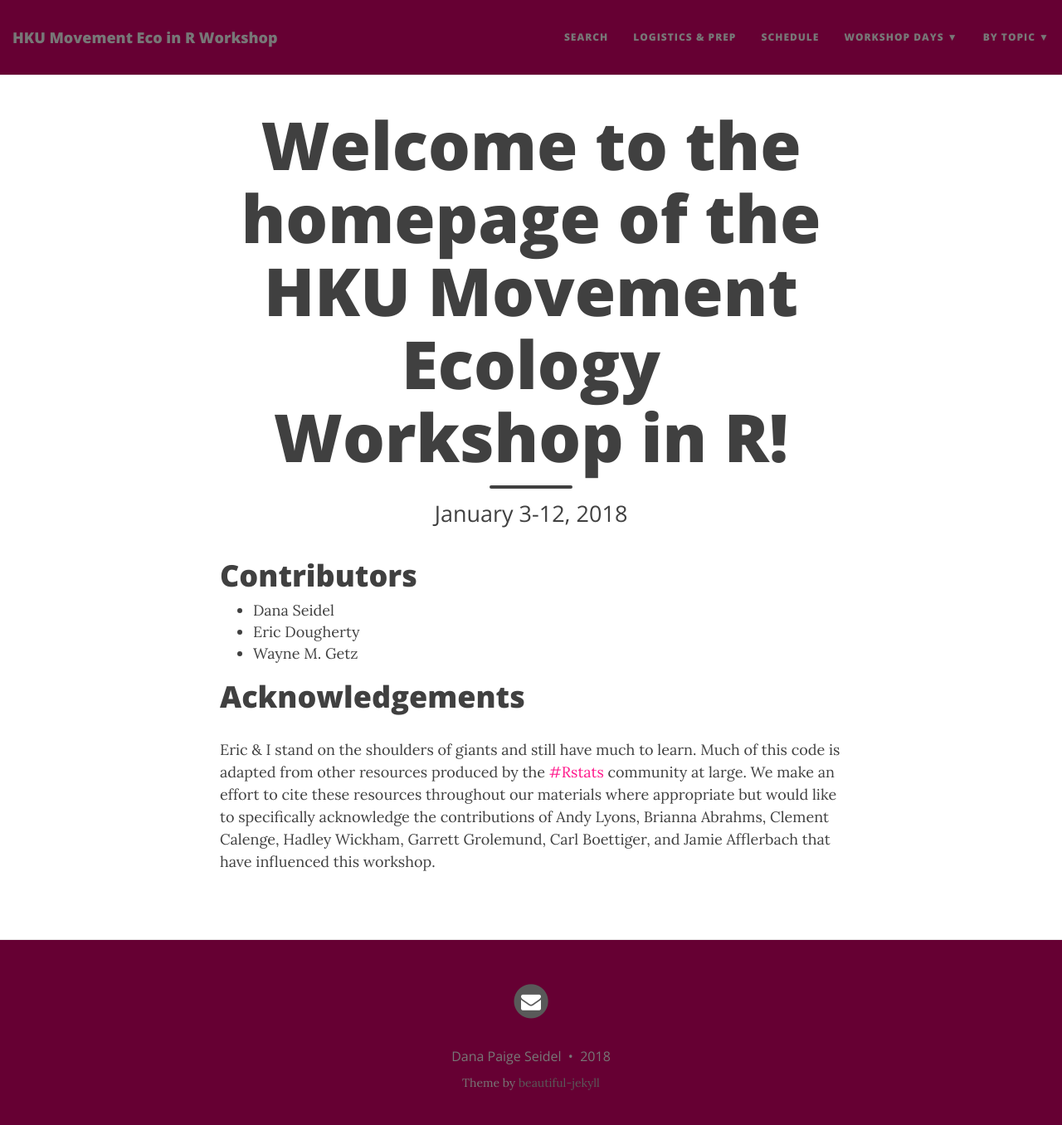
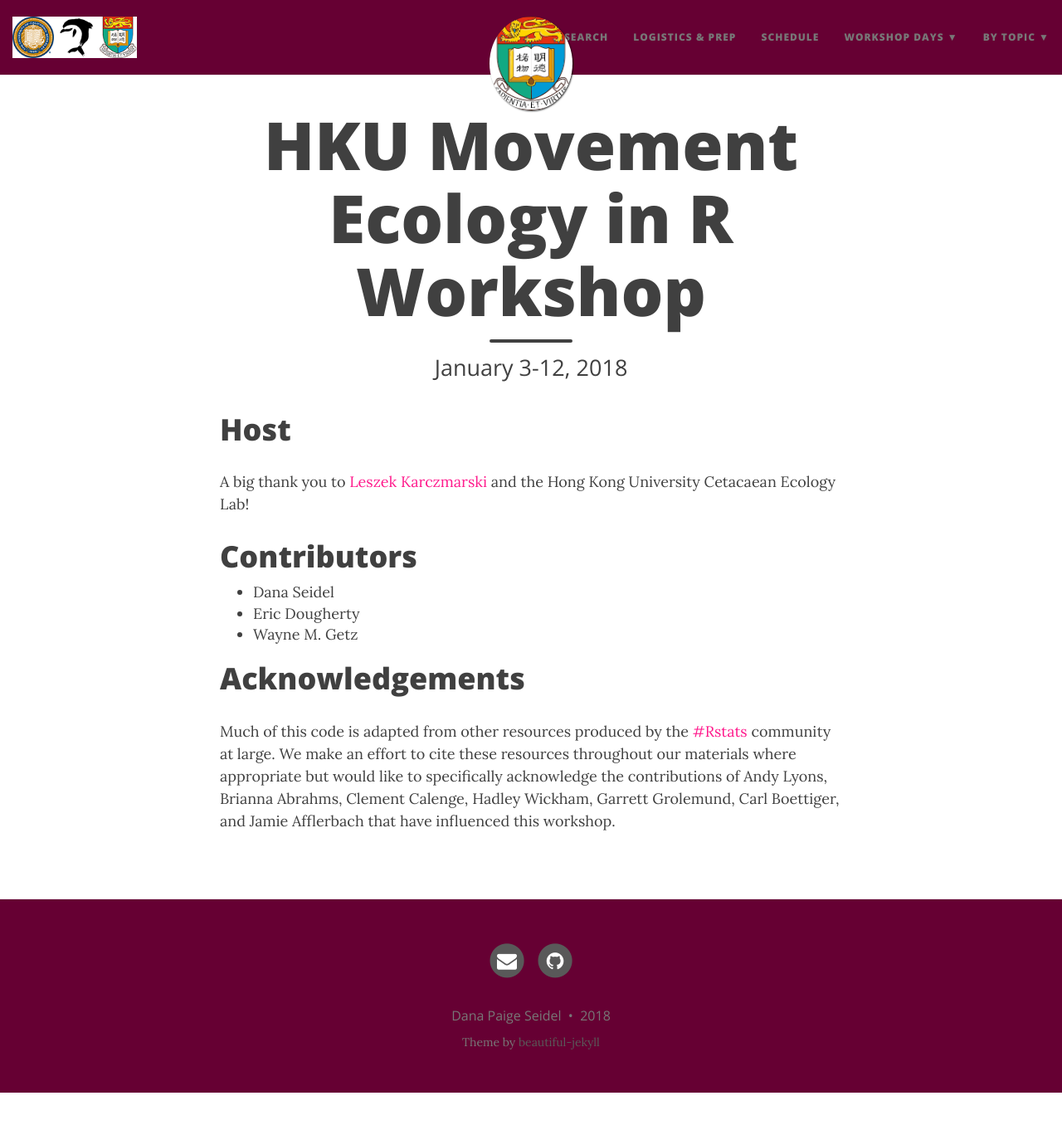
Before and after one commit to dpseidel/MovEco-R-Workshop, a Jekyll site: the page built from index.html, in a window 1280 px wide and 1366 px high. Shown: the top 1356 px of the window at 83% size. Built offline with Jekyll 4.4.1, drawn with Linux system fonts in a browser that asks for light colours; nearby versions of some CDN libraries; the list of posts is cut into pages by our own code.

Commit message:
image clean up, banner, Logistics typo

```diff
--- a/_config.yml
+++ b/_config.yml
@@ -41,21 +41,14 @@ navbar-links:
     - Home Ranges:
     - Kriging:
 
-  #Teaching: "teaching"
-  #CV & Resume: "resumes"
-  #Resources:
-  #  - Beautiful Jekyll: "http://deanattali.com/beautiful-jekyll/"
-  #  - Learn markdown: "http://www.markdowntutorial.com/"
-  #  - GitHub Pages: "https://pages.github.com/"
-  #Author's home: "http://dpseidel.github.io"
 
 # Image to show in the navigation bar - image must be a square (width = height)
 # Remove this parameter if you don't want an image in the navbar
-#avatar: "/img/avatar-icon.png"
+avatar: "/img/logo.png"
 
 # If you want to have an image logo in the top-left corner instead of the title text,
 # then specify the following parameter
-# title-img: /path/to/image
+title-img: "/img/banner.png"
 
 # --- Background colour/image options --- #
 
@@ -93,7 +86,7 @@ social-network-links:
   #rss: true
   email: "dpseidel@berkeley.edu"
   #facebook:
-#  github: dpseidel
+  github: dpseidel/MovEco-R-workshop
 #  twitter: VLSB5048
 #  reddit: yourname
 #  google-plus: +DeanAttali
--- a/index.html
+++ b/index.html
@@ -1,9 +1,12 @@
 ---
 layout: page
-title: Welcome to the homepage of the HKU Movement Ecology Workshop in R!
+title: HKU Movement Ecology in R Workshop
 subtitle: January 3-12, 2018
 use-site-title: true
 ---
+
+<h1 id="host">Host</h1>
+    <p> A big thank you to <a href="https://www.hku-cetacean-ecology.net/leszek">Leszek Karczmarski</a> and the Hong Kong University Cetacaean Ecology Lab!</p>
 
 <h1 id="contributers">Contributors</h1>
 <ul>
@@ -13,62 +16,8 @@ use-site-title: true
 </ul>
 
 <h1 id="acknowledgements">Acknowledgements</h1>
-<p>Eric &amp; I stand on the shoulders of giants and still have much to learn.
-Much of this code is adapted from other resources produced by the <a href="https://twitter.com/search?q=%23rstats&amp;src=typd">#Rstats</a> community at large. We make an effort to cite these resources throughout our materials where appropriate but would like to specifically acknowledge the contributions of Andy Lyons, Brianna Abrahms, Clement Calenge, Hadley Wickham, Garrett Grolemund, Carl Boettiger, and Jamie Afflerbach that have influenced this workshop.</p>
+<p> Much of this code is adapted from other resources produced by the <a href="https://twitter.com/search?q=%23rstats&amp;src=typd">#Rstats</a> community at large. We make an effort to cite these resources throughout our materials where appropriate but would like to specifically acknowledge the contributions of Andy Lyons, Brianna Abrahms, Clement Calenge, Hadley Wickham, Garrett Grolemund, Carl Boettiger, and Jamie Afflerbach that have influenced this workshop.</p>
 
-
-<!-- commenting out blog posts for the moment
-<div class="posts-list">
-  {% for post in paginator.posts %}
-  <article class="post-preview">
-    <a href="{{ post.url | prepend: site.baseurl }}">
-	  <h2 class="post-title">{{ post.title }}</h2>
-
-	  {% if post.subtitle %}
-	  <h3 class="post-subtitle">
-	    {{ post.subtitle }}
-	  </h3>
-	  {% endif %}
-    </a>
-
-    <p class="post-meta">
-      Posted on {{ post.date | date: "%B %-d, %Y" }}
-    </p>
-
-    <div class="post-entry-container">
-      {% if post.image %}
-      <div class="post-image">
-        <a href="{{ post.url | prepend: site.baseurl }}">
-          <img src="{{ post.image }}">
-        </a>
-      </div>
-      {% endif %}
-      <div class="post-entry">
-        {{ post.excerpt | strip_html | xml_escape | truncatewords: site.excerpt_length }}
-        {% assign excerpt_word_count = post.excerpt | number_of_words %}
-        {% if post.content != post.excerpt or excerpt_word_count > site.excerpt_length %}
-          <a href="{{ post.url | prepend: site.baseurl }}" class="post-read-more">[Read&nbsp;More]</a>
-        {% endif %}
-      </div>
-    </div>
-
-    {% if post.tags.size > 0 %}
-    <div class="blog-tags">
-      Tags:
-      {% if site.link-tags %}
-      {% for tag in post.tags %}
-      <a href="{{ site.baseurl }}/tags#{{- tag -}}">{{- tag -}}</a>
-      {% endfor %}
-      {% else %}
-        {{ post.tags | join: ", " }}
-      {% endif %}
-    </div>
-    {% endif %}
-
-   </article>
-  {% endfor %}
-</div>
---!>
 
 {% if paginator.total_pages > 1 %}
 <ul class="pager main-pager">
```
Also changed, not shown: Logistics&Prep.Rmd (renamed from Logisitics&Prep.Rmd), Logistics_Prep.md (renamed from Logisitics_Prep.md), img/avatar-icon.png (deleted), img/banner.png (added), img/dolphin.jpg (added), img/logo.png (added), img/ucbseal_139_540.png (added).
